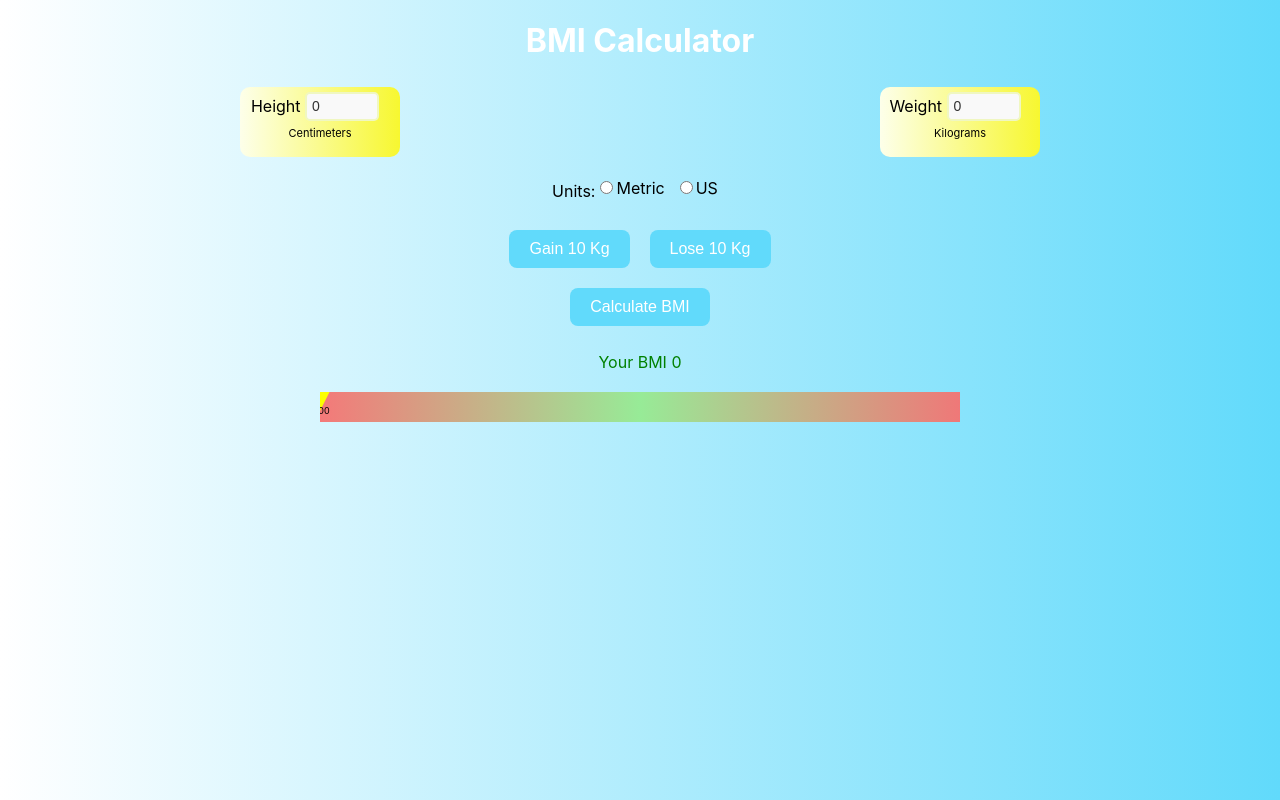
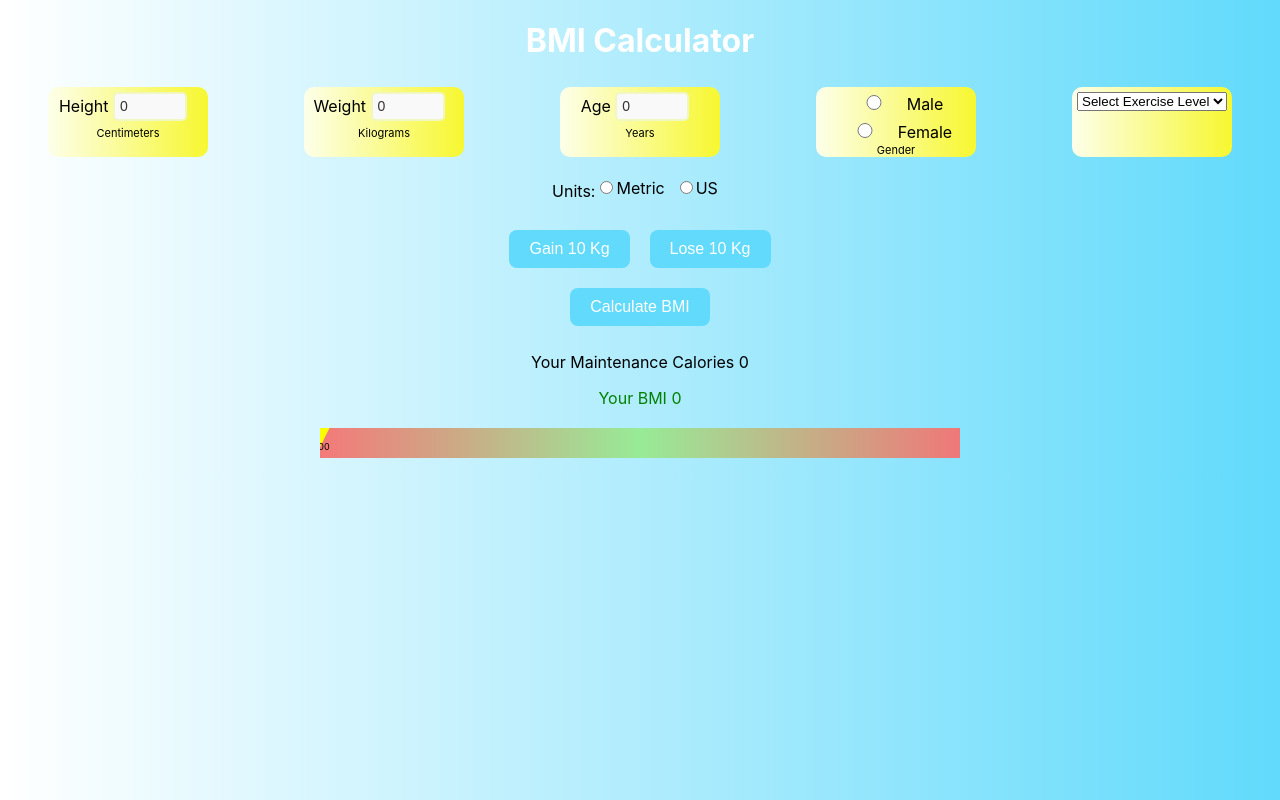
Before and after one commit to yash16chaudhary/INFO-655-Project, a React (Create React App) app: page / in a window 1280 px wide. Built offline with nearby package versions, Linux system fonts and the light colour scheme.

Commit message:
Add age/gender/exercise

```diff
--- a/src/App.js
+++ b/src/App.js
@@ -11,16 +11,29 @@ import LoseWeight from './LoseWeight';
 function App() {
   const [height, setHeight] = useState(0);
   const [weight, setWeight] = useState(0);
+  const [age, setAge] = useState(0);
   const [bmi, setBmi] = useState(0);
+  const [bmr, setBmr] = useState(0);
   const [units, setUnits] = useState('');
+  const [gender, setGender] = useState('');
+  const [activity, setActivity] = useState('');
+
   const weightAsNumber = Number(weight);
   const heightAsNumber = Number(height);
 
   const handleClick = () => {
     if (units === 'Metric') {
       setBmi((weightAsNumber / ((heightAsNumber / 100) ** 2)).toFixed(2));
+      if(gender=== "Female")
+      {setBmr((weightAsNumber*10)+(height*6.25)-(age*5)-161)}
+      else
+      {setBmr((weightAsNumber*10)+(height*6.25)-(age*5)+5)}
     } else {
       setBmi((weightAsNumber / (heightAsNumber ** 2) * 703).toFixed(2));
+      if(gender=== "Female")
+      {setBmr((weightAsNumber*10)+(height*6.25)-(age*5)-161)}
+      else
+      {setBmr((weightAsNumber*10)+(height*6.25)-(age*5)+5)}
     }
   };
 
@@ -31,6 +44,8 @@ function App() {
   const handleClick3 = () => {
     setWeight(weightAsNumber - 10);
   };
+
+
 
   return (
     <div>
@@ -55,7 +70,41 @@ function App() {
           <WeightDisplay unitvalue={units}></WeightDisplay>
         </div>
 
-      </div>
+        <div className="box">
+          <label>
+            Age <input value={age} onChange={(e) => setAge(e.target.value)} type="number" />
+          </label>
+          <p>Years</p>
+        </div>
+
+        <div className="box">
+
+          <label>
+            <input type="radio" name="Male" value="Male" defaultChecked={true} onChange={(e) => setGender(e.target.value)} checked={gender === 'Male'} />
+            Male
+          </label>
+          <label>
+            <input type="radio" name="Female" value="Female" onChange={(e) => setGender(e.target.value)} checked={gender === 'Female'} />
+            Female
+          </label>
+          <p>Gender</p>
+
+        </div>
+
+
+
+        <div className="box">
+        <select onChange={(e) => setActivity(e.target.value)} value={activity}>
+          <option value="">Select Exercise Level</option>
+          <option value="A">No Exercise</option>
+          <option value="B">1-2 Times/Week</option>
+          <option value="C">3-5 Times/Week</option>
+          <option value="D">6-7 Times/Week</option>
+          <option value="E">2 Times/Day</option>
+        </select>
+        </div>
+
+        </div>
 
       <p style={{ display: 'flex', alignItems: 'center', justifyContent: 'center' }}>
         Units:
@@ -78,6 +127,8 @@ function App() {
         <button onClick={handleClick}>Calculate BMI</button>
       </div>
 
+      <p>Your Maintenance Calories {bmr}</p>
+
       <OutputDisplay bmivalue={bmi}></OutputDisplay>
       <ResultBar bmiResult={bmi} />
     </div>
```
Also changed, not shown: src/BMRDisplay.js (added), 1 other file (tests, documents, lock files or other folders).
